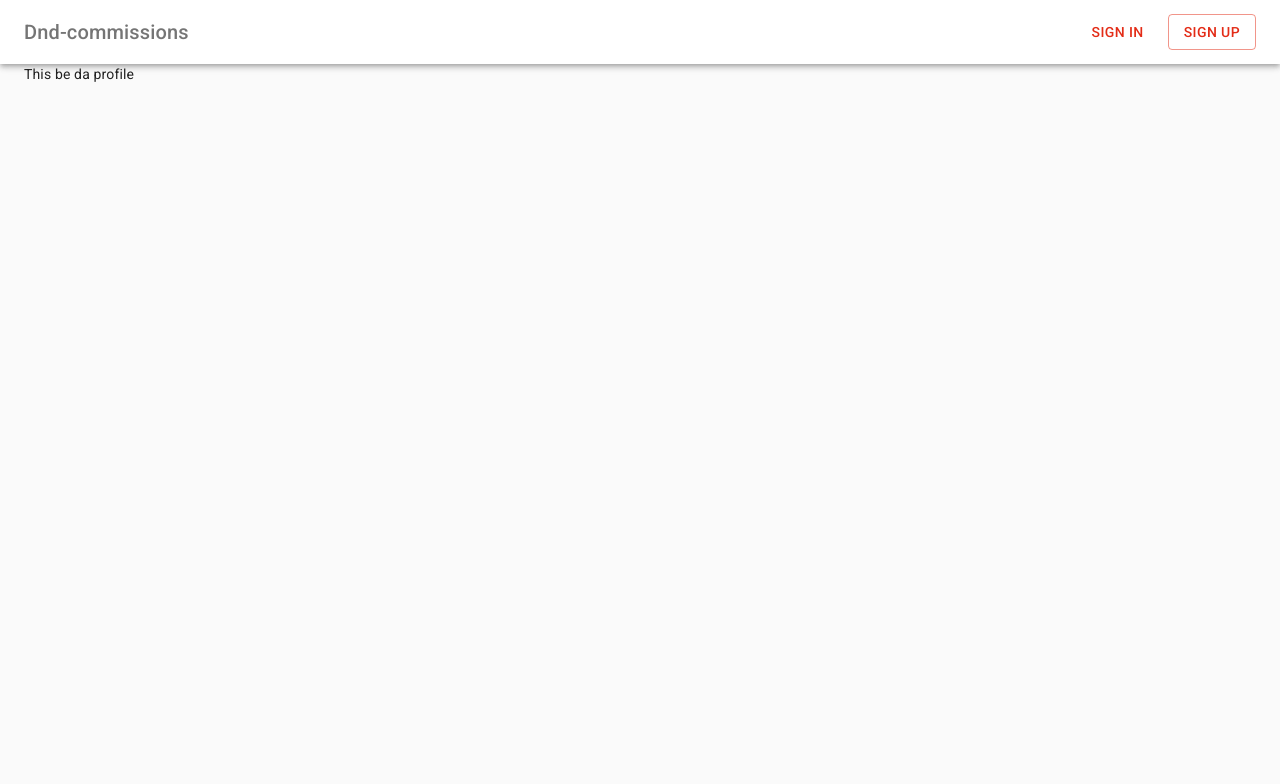
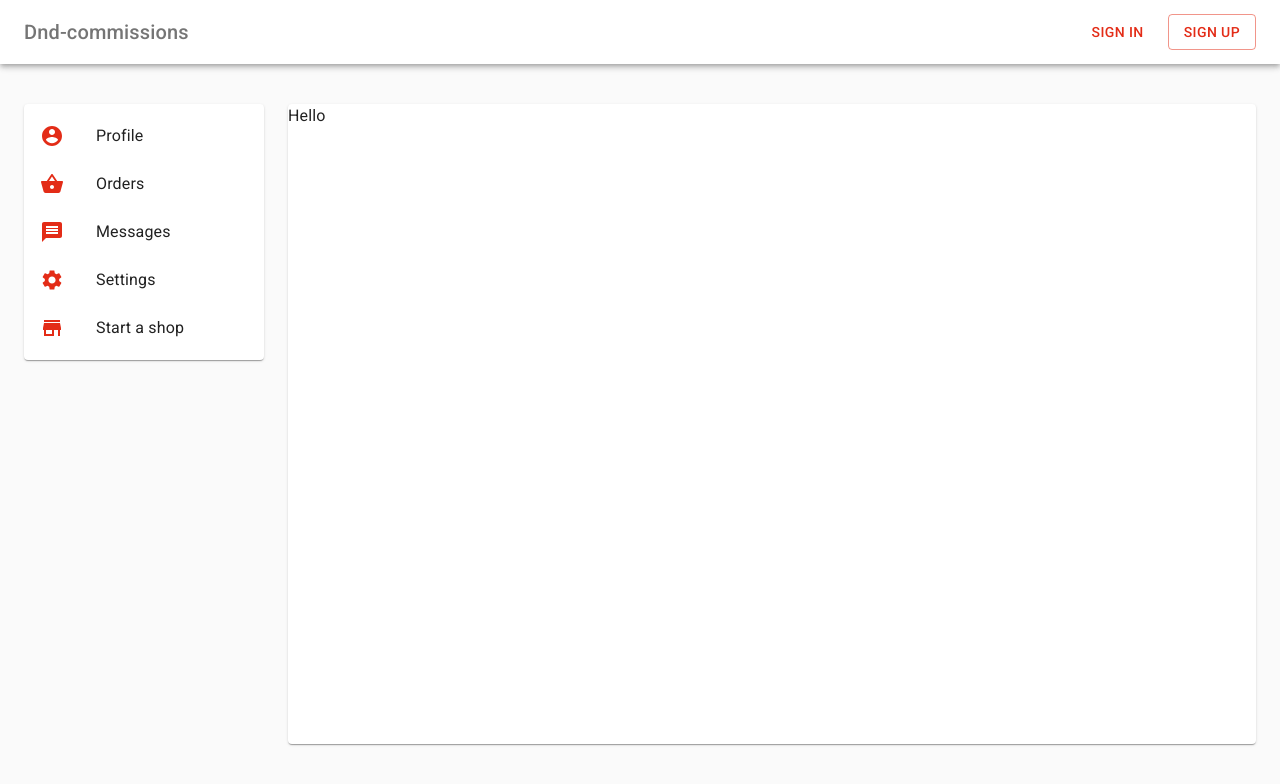
Before and after one commit to Menyten/dnd-commissions-frontend, a React (Create React App) app: page /profile in a window 1280 px wide. Shown: the top 784 px of the page. Built offline with nearby package versions, Linux system fonts and the light colour scheme.

Commit message:
started work on profile/account view

```diff
--- a/src/App.js
+++ b/src/App.js
@@ -12,7 +12,7 @@ function App() {
   return (
     <Switch>
       <Authenticated path="/signin" component={SignIn} />
-      <Route path="/signup" component={SignUp} />
+      <Authenticated path="/signup" component={SignUp} />
       <Route path="/profile" component={Profile} />
       <Route path="/" component={Start} />
     </Switch>
--- /dev/null
+++ b/src/styles/profile/profileStyles.js
@@ -0,0 +1,21 @@
+import { makeStyles } from '@material-ui/core';
+
+const useStyles = makeStyles(theme => ({
+  root: {
+    marginTop: theme.spacing(5),
+    height: '80vh'
+  },
+  container: {
+    minHeight: '80vh'
+  },
+  panelRight: {
+    flex: 1,
+    height: '100%'
+  },
+  panelLeft: {
+    width: '15rem',
+    marginRight: theme.spacing(3)
+  }
+}));
+
+export default useStyles;
--- a/src/views/profile/Profile.js
+++ b/src/views/profile/Profile.js
@@ -1,13 +1,77 @@
 import React from 'react';
-import { Container } from '@material-ui/core';
+import {
+  Container,
+  Grid,
+  Paper,
+  Typography,
+  List,
+  ListItem,
+  ListItemText,
+  ListItemIcon,
+  Hidden,
+  Box
+} from '@material-ui/core';
+import {
+  AccountCircle,
+  Store,
+  Settings,
+  ShoppingBasket,
+  Message
+} from '@material-ui/icons';
 
 import NavBar from '../../components/common/navbar/NavBar';
 
+import profileStyles from '../../styles/profile/profileStyles';
+
 const Profile = () => {
+  const classes = profileStyles();
+
   return (
     <>
       <NavBar />
-      <Container>This be da profile</Container>
+      <Container className={classes.root}>
+        <Box display="flex" height="100%" alignItems="flex-start">
+          <Hidden smDown>
+            <Paper className={classes.panelLeft}>
+              <List component="nav">
+                <ListItem button>
+                  <ListItemIcon>
+                    <AccountCircle color="primary" />
+                  </ListItemIcon>
+                  <ListItemText primary="Profile" />
+                </ListItem>
+                <ListItem button>
+                  <ListItemIcon>
+                    <ShoppingBasket color="primary" />
+                  </ListItemIcon>
+                  <ListItemText primary="Orders" />
+                </ListItem>
+                <ListItem button>
+                  <ListItemIcon>
+                    <Message color="primary" />
+                  </ListItemIcon>
+                  <ListItemText primary="Messages" />
+                </ListItem>
+                <ListItem button>
+                  <ListItemIcon>
+                    <Settings color="primary" />
+                  </ListItemIcon>
+                  <ListItemText primary="Settings" />
+                </ListItem>
+                <ListItem button>
+                  <ListItemIcon>
+                    <Store color="primary" />
+                  </ListItemIcon>
+                  <ListItemText primary="Start a shop" />
+                </ListItem>
+              </List>
+            </Paper>
+          </Hidden>
+          <Paper className={classes.panelRight}>
+            <Typography>Hello</Typography>
+          </Paper>
+        </Box>
+      </Container>
     </>
   );
 };
```
